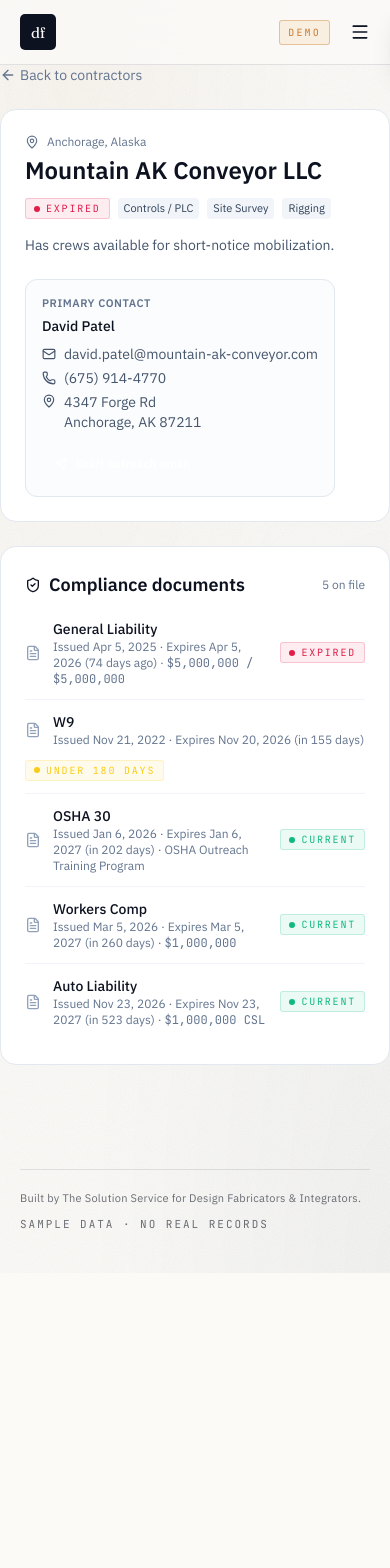
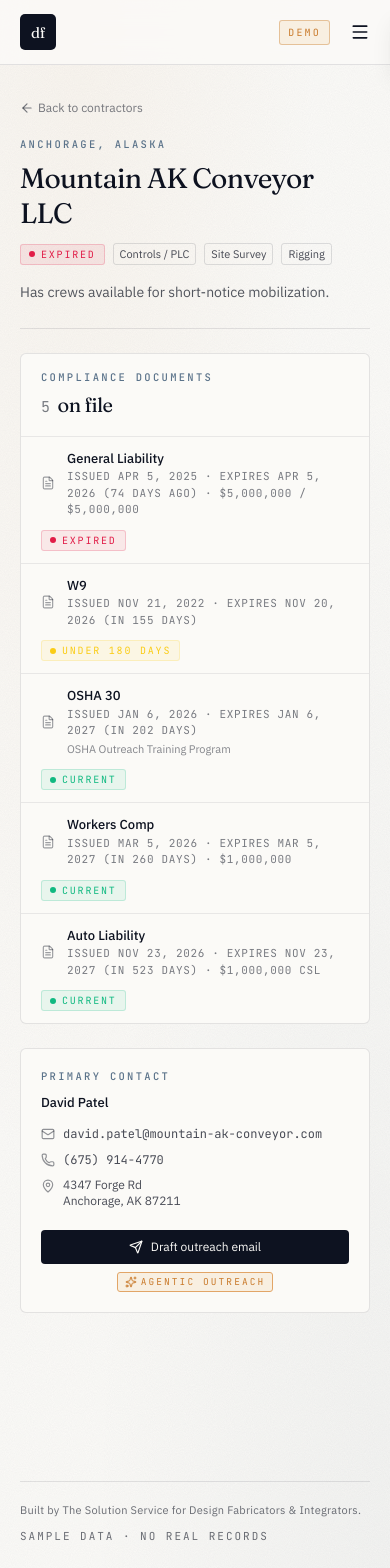
Before and after one commit to becomethebagfx/dfandi-coverage-demo, a Next.js app: page /contractors/sub-ak-01 in a window 390 px wide. Shown: the top 1568 px of the page. Before the commit the page ends 1273 px from the top, so only its background shows below. Built offline with nearby package versions, Linux system fonts and the light colour scheme.

Commit message:
design: bring map/contractors/contractors[id]/alerts/outreach onto new system; mobile-stacked cards on contractors; Premium badges throughout; architecture file + progress log + loop protocol (PR review + Jobs/Ive audit + ops resilience)

```diff
--- a/src/app/contractors/[id]/page.tsx
+++ b/src/app/contractors/[id]/page.tsx
@@ -3,7 +3,9 @@ import { notFound } from "next/navigation";
 import { CONTRACTORS, fmtDate, getContractor } from "@/lib/data";
 import { tierForDoc, tierForContractor, daysUntil } from "@/lib/status";
 import { StatusBadge } from "@/components/StatusBadge";
-import { ArrowLeft, Mail, Phone, MapPin, Send, ShieldCheck, FileText } from "lucide-react";
+import { SectionLabel } from "@/components/SectionLabel";
+import { PremiumBadge } from "@/components/PremiumBadge";
+import { ArrowLeft, Mail, Phone, MapPin, Send, FileText } from "lucide-react";
 
 export async function generateStaticParams() {
   return CONTRACTORS.map((c) => ({ id: c.id }));
@@ -18,76 +20,56 @@ export default async function ContractorDetailPage({ params }: { params: Promise
   const docs = [...c.documents].sort((a, b) => a.expires_date.localeCompare(b.expires_date));
 
   return (
-    <div className="space-y-6">
-      <Link href="/contractors" className="inline-flex items-center gap-1 text-sm text-slate-500 hover:text-slate-700">
-        <ArrowLeft className="h-4 w-4" /> Back to contractors
+    <div className="mx-auto max-w-5xl px-5 sm:px-8 pt-8 pb-16">
+      <Link href="/contractors" className="inline-flex items-center gap-1 text-[12px] text-[var(--color-ink)]/55 hover:text-[var(--color-ink)]">
+        <ArrowLeft className="h-3.5 w-3.5" /> Back to contractors
       </Link>
 
-      <header className="rounded-2xl border border-slate-200 bg-white p-6 flex items-start gap-6 flex-wrap">
-        <div className="flex-1 min-w-64">
-          <div className="flex items-center gap-2 text-xs text-slate-500">
-            <MapPin className="h-3.5 w-3.5" />
+      <header className="mt-4 border-b border-[var(--color-ink)]/10 pb-6">
+        <SectionLabel>
           {c.address.city}, {c.address.state_name}
-          </div>
-          <h1 className="mt-1 text-2xl font-semibold">{c.company}</h1>
+        </SectionLabel>
+        <h1 className="font-display mt-2 text-[28px] sm:text-[36px] lg:text-[44px] leading-tight tracking-tight">
+          {c.company}
+        </h1>
         <div className="mt-3 flex flex-wrap items-center gap-2">
           <StatusBadge tier={tier} />
           {c.capabilities.map((k) => (
-              <span key={k} className="text-[11px] px-1.5 py-0.5 rounded bg-slate-100 text-slate-700">{k}</span>
+            <span key={k} className="text-[11px] px-1.5 py-0.5 rounded-[3px] border border-[var(--color-ink)]/12 text-[var(--color-ink)]/75">{k}</span>
           ))}
         </div>
-          {c.notes ? <p className="mt-4 text-sm text-slate-600 max-w-3xl">{c.notes}</p> : null}
-        </div>
-        <div className="rounded-xl border border-slate-200 bg-slate-50/60 p-4 min-w-64 text-sm">
-          <div className="text-[11px] font-semibold text-slate-500 uppercase tracking-wider">Primary contact</div>
-          <div className="mt-1 font-medium">{c.contact_name}</div>
-          <div className="mt-2 flex items-center gap-2 text-slate-600">
-            <Mail className="h-3.5 w-3.5" />
-            <a className="hover:underline" href={`mailto:${c.email}`}>{c.email}</a>
-          </div>
-          <div className="mt-1 flex items-center gap-2 text-slate-600">
-            <Phone className="h-3.5 w-3.5" />
-            {c.phone}
-          </div>
-          <div className="mt-1 flex items-start gap-2 text-slate-600">
-            <MapPin className="h-3.5 w-3.5 mt-0.5" />
+        {c.notes ? <p className="mt-4 max-w-2xl text-[14px] text-[var(--color-ink)]/70 leading-relaxed">{c.notes}</p> : null}
+      </header>
+
+      <div className="mt-6 grid grid-cols-1 lg:grid-cols-[1fr_280px] gap-6 lg:gap-8 items-start">
+        {/* Documents */}
+        <section className="rounded-[6px] border border-[var(--color-ink)]/10 bg-[var(--color-paper)] overflow-hidden">
+          <div className="px-5 py-4 border-b border-[var(--color-ink)]/8 flex items-end justify-between gap-2">
             <div>
-              {c.address.street}<br />
-              {c.address.city}, {c.address.state} {c.address.zip}
+              <SectionLabel>Compliance documents</SectionLabel>
+              <h2 className="font-display mt-1 text-[20px] tracking-tight">
+                <span className="font-mono text-[15px] tabular-nums mr-2 text-[var(--color-ink)]/55">{docs.length}</span>
+                on file
+              </h2>
             </div>
           </div>
-          <Link
-            href={`/outreach?id=${c.id}`}
-            className="mt-4 inline-flex items-center gap-2 rounded-md bg-[var(--color-brand-600)] text-white text-xs font-semibold px-3 py-2 hover:bg-[var(--color-brand-700)]"
-          >
-            <Send className="h-3.5 w-3.5" /> Draft outreach email
-          </Link>
-        </div>
-      </header>
-
-      <section className="rounded-2xl border border-slate-200 bg-white p-6">
-        <div className="flex items-center justify-between mb-2">
-          <div className="flex items-center gap-2">
-            <ShieldCheck className="h-4 w-4 text-[var(--color-brand-700)]" />
-            <h2 className="text-lg font-semibold">Compliance documents</h2>
-          </div>
-          <div className="text-xs text-slate-500">{docs.length} on file</div>
-        </div>
-        <ul className="divide-y divide-slate-100">
+          <ul className="divide-y divide-[var(--color-ink)]/8">
             {docs.map((d) => {
               const t = tierForDoc(d);
               const days = daysUntil(d.expires_date);
               const human = days < 0 ? `${Math.abs(days)} days ago` : days === 0 ? "today" : `in ${days} days`;
               return (
-              <li key={d.id} className="py-3 flex flex-wrap items-center gap-3">
-                <FileText className="h-4 w-4 text-slate-400" />
+                <li key={d.id} className="px-5 py-3 flex flex-wrap items-center gap-3">
+                  <FileText className="h-3.5 w-3.5 text-[var(--color-ink)]/40 shrink-0" />
                   <div className="flex-1 min-w-48">
-                  <div className="font-medium text-sm">{d.type}</div>
-                  <div className="text-xs text-slate-500">
+                    <div className="text-[13px] font-medium">{d.type}</div>
+                    <div className="text-[11px] text-[var(--color-ink)]/55 font-mono uppercase tracking-[0.06em]">
                       Issued {fmtDate(d.issued_date)} &middot; Expires {fmtDate(d.expires_date)} ({human})
-                    {d.coverage_limit ? <> &middot; <span className="font-mono">{d.coverage_limit}</span></> : null}
-                    {d.issuing_authority ? <> &middot; {d.issuing_authority}</> : null}
+                      {d.coverage_limit ? <> &middot; {d.coverage_limit}</> : null}
                     </div>
+                    {d.issuing_authority ? (
+                      <div className="text-[11px] text-[var(--color-ink)]/50 mt-0.5">{d.issuing_authority}</div>
+                    ) : null}
                   </div>
                   <StatusBadge tier={t} />
                 </li>
@@ -95,6 +77,39 @@ export default async function ContractorDetailPage({ params }: { params: Promise
             })}
           </ul>
         </section>
+
+        {/* Side rail: contact */}
+        <aside className="rounded-[6px] border border-[var(--color-ink)]/10 bg-[var(--color-paper)] p-5 text-[13px] lg:sticky lg:top-24">
+          <SectionLabel>Primary contact</SectionLabel>
+          <div className="mt-2 font-medium">{c.contact_name}</div>
+          <div className="mt-3 space-y-2 text-[var(--color-ink)]/75">
+            <div className="flex items-center gap-2">
+              <Mail className="h-3.5 w-3.5 text-[var(--color-ink)]/45" />
+              <a className="hover:text-[var(--color-brass)] font-mono text-[12px]" href={`mailto:${c.email}`}>{c.email}</a>
+            </div>
+            <div className="flex items-center gap-2">
+              <Phone className="h-3.5 w-3.5 text-[var(--color-ink)]/45" />
+              <span className="font-mono text-[12px]">{c.phone}</span>
+            </div>
+            <div className="flex items-start gap-2">
+              <MapPin className="h-3.5 w-3.5 mt-0.5 text-[var(--color-ink)]/45" />
+              <div className="text-[12px] leading-snug">
+                {c.address.street}<br />
+                {c.address.city}, {c.address.state} {c.address.zip}
+              </div>
+            </div>
+          </div>
+          <Link
+            href={`/outreach?id=${c.id}`}
+            className="mt-5 inline-flex items-center gap-2 rounded-[4px] bg-[var(--color-ink)] text-[var(--color-paper)] px-3.5 py-2 text-[12px] hover:bg-[var(--color-ink-soft)] w-full justify-center"
+          >
+            <Send className="h-3.5 w-3.5" /> Draft outreach email
+          </Link>
+          <div className="mt-2 flex items-center justify-center">
+            <PremiumBadge label="Agentic outreach" />
+          </div>
+        </aside>
+      </div>
     </div>
   );
 }
--- a/src/app/map/page.tsx
+++ b/src/app/map/page.tsx
@@ -1,24 +1,29 @@
 import USMap from "@/components/Map/USMapDynamic";
+import { SectionLabel } from "@/components/SectionLabel";
 import { summarize } from "@/lib/data";
 
-export const metadata = { title: "Coverage Map  -  DF&I Subcontractor Coverage" };
+export const metadata = { title: "Coverage Map - DF&I Subcontractor Coverage" };
 
 export default async function MapPage({ searchParams }: { searchParams: Promise<{ state?: string }> }) {
   const sp = await searchParams;
   const state = (sp.state ?? "").toUpperCase() || null;
   const s = summarize();
   return (
-    <div className="space-y-6">
-      <div className="flex items-end justify-between gap-4 flex-wrap">
+    <div className="mx-auto max-w-7xl px-5 sm:px-8 pt-10 pb-16">
+      <header className="border-b border-[var(--color-ink)]/10 pb-6 flex flex-wrap items-end justify-between gap-4">
         <div>
-          <h1 className="text-2xl font-semibold">Coverage map</h1>
-          <p className="text-sm text-slate-500">
-            {s.total} subcontractors across {s.states_covered} states.
-            {state ? <> &middot; Filtered to <span className="font-mono font-semibold">{state}</span></> : null}
+          <SectionLabel>Coverage map</SectionLabel>
+          <h1 className="font-display mt-2 text-[30px] sm:text-[40px] tracking-tight">
+            {state ? `Filtered to ${state}` : "Every state, every sub, every status."}
+          </h1>
+          <p className="mt-3 max-w-xl text-[14px] text-[var(--color-ink)]/65 leading-relaxed">
+            <span className="font-mono tabular-nums">{s.total}</span> subcontractors across
+            <span className="font-mono tabular-nums"> {s.states_covered}</span> states.
+            Hover any state for counts and the worst status on file. Click a pin for the profile.
           </p>
         </div>
-      </div>
-      <div className="rounded-2xl border border-slate-200 bg-white shadow-sm p-3">
+      </header>
+      <div className="mt-6 rounded-[6px] border border-[var(--color-ink)]/10 bg-[var(--color-paper)] p-3 sm:p-4">
         <USMap selectedState={state} tall />
       </div>
     </div>
```
Also changed, not shown: src/app/alerts/page.tsx (+33 -21 lines), src/app/contractors/page.tsx (+85 -41 lines), src/app/outreach/page.tsx (+16 -10 lines), progress.txt (added), 2 other files (tests, documents, lock files or other folders). Lines whose indentation alone changed are shown as unchanged.
